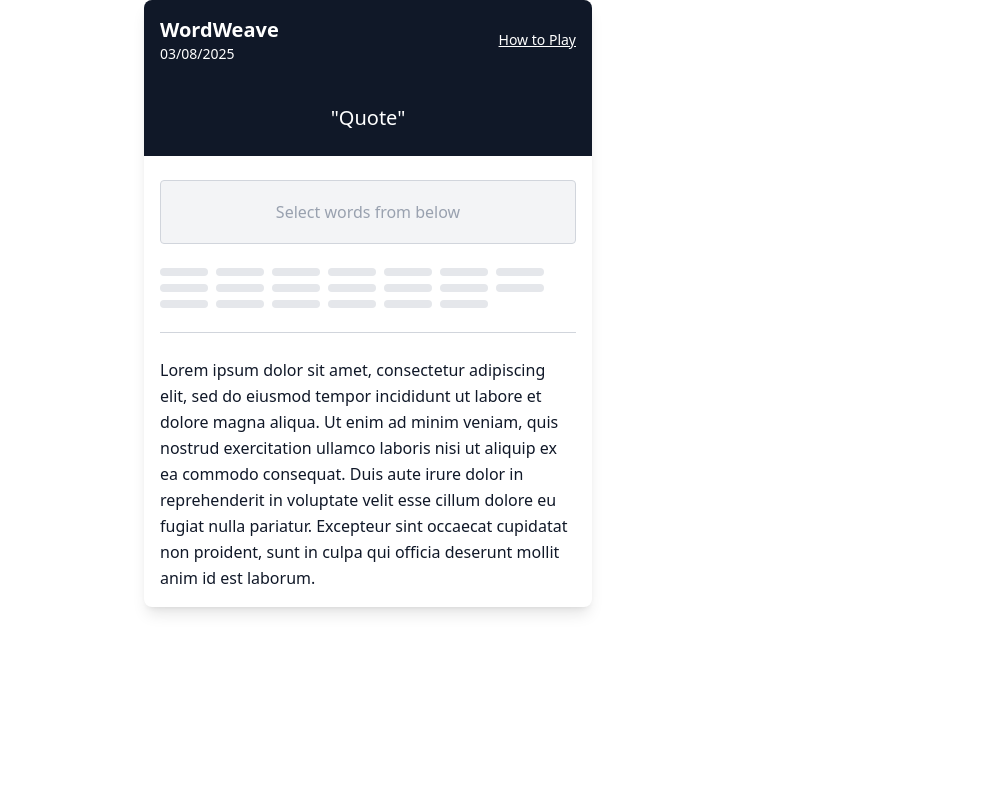
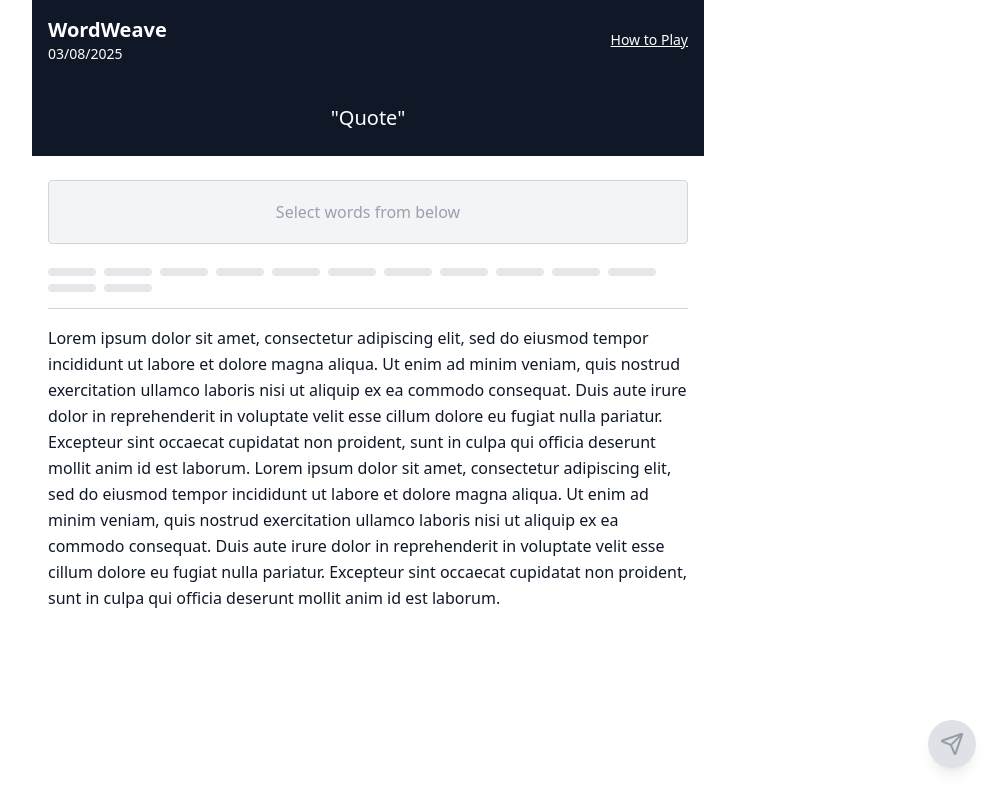
Before and after one commit to KirtanSoni/word-weave, a React (Vite) app in the folder words-weave/: page / in a window 1280 px wide. Shown: the whole page, without its empty margins (272-1279 px from the left). Built offline with nearby package versions, Linux system fonts and the light colour scheme.

Commit message:
Enhanced UI

```diff
--- a/words-weave/src/App.jsx
+++ b/words-weave/src/App.jsx
@@ -1,11 +1,16 @@
 import React, { useState, useEffect } from 'react';
+const MAX_WORDS = 13;
 
-const App = () => {
+
+const WordWeave = () => {
   const [selectedWords, setSelectedWords] = useState([]);
   const [paragraph, setParagraph] = useState(
-    "Lorem ipsum dolor sit amet, consectetur adipiscing elit, sed do eiusmod tempor incididunt ut labore et dolore magna aliqua. Ut enim ad minim veniam, quis nostrud exercitation ullamco laboris nisi ut aliquip ex ea commodo consequat. Duis aute irure dolor in reprehenderit in voluptate velit esse cillum dolore eu fugiat nulla pariatur. Excepteur sint occaecat cupidatat non proident, sunt in culpa qui officia deserunt mollit anim id est laborum."
+    `Lorem ipsum dolor sit amet, consectetur adipiscing elit, sed do eiusmod tempor incididunt ut labore et dolore magna aliqua. Ut enim ad minim veniam, quis nostrud exercitation ullamco laboris nisi ut aliquip ex ea commodo consequat. Duis aute irure dolor in reprehenderit in voluptate velit esse cillum dolore eu fugiat nulla pariatur. Excepteur sint occaecat cupidatat non proident, sunt in culpa qui officia deserunt mollit anim id est laborum.
+    Lorem ipsum dolor sit amet, consectetur adipiscing elit, sed do eiusmod tempor incididunt ut labore et dolore magna aliqua. Ut enim ad minim veniam, quis nostrud exercitation ullamco laboris nisi ut aliquip ex ea commodo consequat. Duis aute irure dolor in reprehenderit in voluptate velit esse cillum dolore eu fugiat nulla pariatur. Excepteur sint occaecat cupidatat non proident, sunt in culpa qui officia deserunt mollit anim id est laborum.`
   );
   const [wordElements, setWordElements] = useState([]);
+  const [draggedBubbleIndex, setDraggedBubbleIndex] = useState(null);
+  const [touchInfo, setTouchInfo] = useState(null);
 
   // Process paragraph into individual words with tracking
   useEffect(() => {
@@ -21,6 +26,11 @@
 
   // Handle word selection
   const handleWordClick = (index) => {
+    // Check if we've already reached the maximum number of words
+    if (selectedWords.length >= MAX_WORDS) {
+      return; // Don't allow more selections
+    }
+
     const newWordElements = [...wordElements];
     const wordToSelect = newWordElements[index];
 
@@ -46,6 +56,31 @@
     setWordElements(newWordElements);
   };
 
+  // Handle drag start for bubbles
+  const handleDragStart = (index) => {
+    setDraggedBubbleIndex(index);
+  };
+
+  // Handle drag over for drop targets
+  const handleDragOver = (e, index) => {
+    e.preventDefault();
+    if (draggedBubbleIndex !== null && draggedBubbleIndex !== index) {
+      // Reorder the bubbles
+      const newSelectedWords = [...selectedWords];
+      const draggedWord = newSelectedWords[draggedBubbleIndex];
+      newSelectedWords.splice(draggedBubbleIndex, 1);
+      newSelectedWords.splice(index, 0, draggedWord);
+
+      setSelectedWords(newSelectedWords);
+      setDraggedBubbleIndex(index);
+    }
+  };
+
+  // Handle drag end
+  const handleDragEnd = () => {
+    setDraggedBubbleIndex(null);
+  };
+
   // Format date as MM/DD/YYYY
   const formatDate = () => {
     const date = new Date();
@@ -53,21 +88,22 @@
   };
 
   return (
-    <div className="max-w-md mx-auto bg-white rounded-lg overflow-hidden shadow-lg">
-      {/* Header */}
-      <div className="bg-gray-900 text-white p-4 flex justify-between items-center">
+    <div className="mx-auto bg-white flex flex-col h-screen max-w-full md:max-w-2xl relative">
+    <div className="bg-gray-900 text-white sticky top-0 z-10 flex-shrink-0">
+      <div className="p-4 flex justify-between items-center">
         <div>
           <h1 className="text-xl font-bold">WordWeave</h1>
           <p className="text-sm">{formatDate()}</p>
         </div>
         <button className="text-sm underline">How to Play</button>
       </div>
-
-      {/* Game Title */}
-      <div className="bg-gray-900 text-white p-6 text-center">
+      <div className="p-6 text-center">
         <h2 className="text-xl">"Quote"</h2>
       </div>
+    </div>
 
+
+      <div className="flex-shrink-0">
         {/* Selected Words Display */}
         <div className="bg-gray-100 p-4 mx-4 my-6 h-16 flex items-center rounded border border-gray-300">
           {selectedWords.length > 0 ? (
@@ -79,36 +115,65 @@
           )}
         </div>
 
-      {/* Word Bubbles */}
-      <div className="px-4 pb-4 flex flex-wrap gap-2">
+        {/* Word Bubbles - Draggable */}
+        <div className="px-4 pb-4 flex flex-wrap gap-2 flex-shrink-0">
         {selectedWords.map((word, index) => (
-          <button
+          <div
             key={`bubble-${word.id}`}
+            draggable
+            onDragStart={() => handleDragStart(index)}
+            onDragOver={(e) => handleDragOver(e, index)}
+            onDragEnd={handleDragEnd}
+            onTouchStart={(e) => {
+              // Store position for touch drag
+              const touch = e.touches[0];
+              setTouchInfo({
+                index: index,
+                startX: touch.clientX,
+                startY: touch.clientY
+              });
+            }}
+            onTouchMove={(e) => {
+              if (touchInfo && touchInfo.index === index) {
+                e.preventDefault(); // Prevent scrolling during drag
+                // Implement touch dragging logic here
+                // This would need a more complex implementation with element positioning
+              }
+            }}
+            onTouchEnd={() => {
+              setTouchInfo(null);
+            }}
+            className="bg-gray-200 px-3 py-1 rounded-full text-sm cursor-move"
             onClick={() => handleBubbleClick(index)}
-            className="bg-gray-200 px-3 py-1 rounded-full text-sm"
           >
             {word.text}
-          </button>
+          </div>
         ))}
-
-        {/* Empty bubbles to fill space */}
-        {Array.from({ length: Math.max(0, 20 - selectedWords.length) }).map((_, index) => (
-          <div key={`empty-${index}`} className="bg-gray-200 px-6 py-1 rounded-full"></div>
+        {Array.from({ length: Math.max(0, MAX_WORDS - selectedWords.length) }).map((_, index) => (
+          <div
+            key={`empty-${index}`}
+            className="bg-gray-200 px-6 py-1 rounded-full"
+          ></div>
         ))}
+        </div>
       </div>
 
       {/* Divider */}
-      <div className="border-t border-gray-300 mx-4 my-2"></div>
+      <div className="border-t border-gray-300 mx-4"></div>
 
-      {/* Original Paragraph */}
-      <div className="p-4">
+      {/* Paragraph - Fixed to bottom */}
+
+      <div className="p-4 overflow-y-auto flex-grow">
       <p className="text-gray-900 leading-relaxed">
         {wordElements.map((wordObj, index) => (
           <React.Fragment key={wordObj.id}>
             {index > 0 && ' '}
             <span
-                className={`${wordObj.selected ? 'text-gray-300' : 'text-gray-900'} cursor-pointer`}
-                onClick={() => !wordObj.selected && handleWordClick(index)}
+              className={`
+                ${wordObj.selected ? 'text-gray-300' : 'text-gray-900'}
+                ${(!wordObj.selected && selectedWords.length >= MAX_WORDS) ? 'cursor-not-allowed opacity-50' : 'cursor-pointer'}
+              `}
+              onClick={() => !wordObj.selected && selectedWords.length < MAX_WORDS && handleWordClick(index)}
             >
               {wordObj.text}
             </span>
@@ -116,8 +181,30 @@
         ))}
       </p>
     </div>
+
+    {/* Send button - correctly positioned at root level */}
+    <div className="fixed bottom-6 right-6 md:bottom-8 md:right-8 z-10">
+      <button
+        className={`rounded-full p-3 shadow-lg focus:outline-none focus:ring-2 focus:ring-blue-300
+          ${selectedWords.length > 0
+            ? 'bg-blue-500 hover:bg-blue-600 text-white cursor-pointer'
+            : 'bg-gray-300 text-gray-500 cursor-not-allowed opacity-70'}`}
+        onClick={() => {
+          if (selectedWords.length > 0) {
+            // Handle send functionality
+            console.log('Sending:', selectedWords.map(word => word.text).join(' '));
+          }
+        }}
+        disabled={selectedWords.length === 0}
+      >
+        <svg xmlns="http://www.w3.org/2000/svg" width="24" height="24" viewBox="0 0 24 24" fill="none" stroke="currentColor" strokeWidth="2" strokeLinecap="round" strokeLinejoin="round" className="lucide lucide-send">
+          <path d="M14.536 21.686a.5.5 0 0 0 .937-.024l6.5-19a.496.496 0 0 0-.635-.635l-19 6.5a.5.5 0 0 0-.024.937l7.93 3.18a2 2 0 0 1 1.112 1.11z"/>
+          <path d="m21.854 2.147-10.94 10.939"/>
+        </svg>
+      </button>
+    </div>
     </div>
   );
 };
 
-export default App;
+export default WordWeave;
```
Lines whose indentation alone changed are shown as unchanged.
